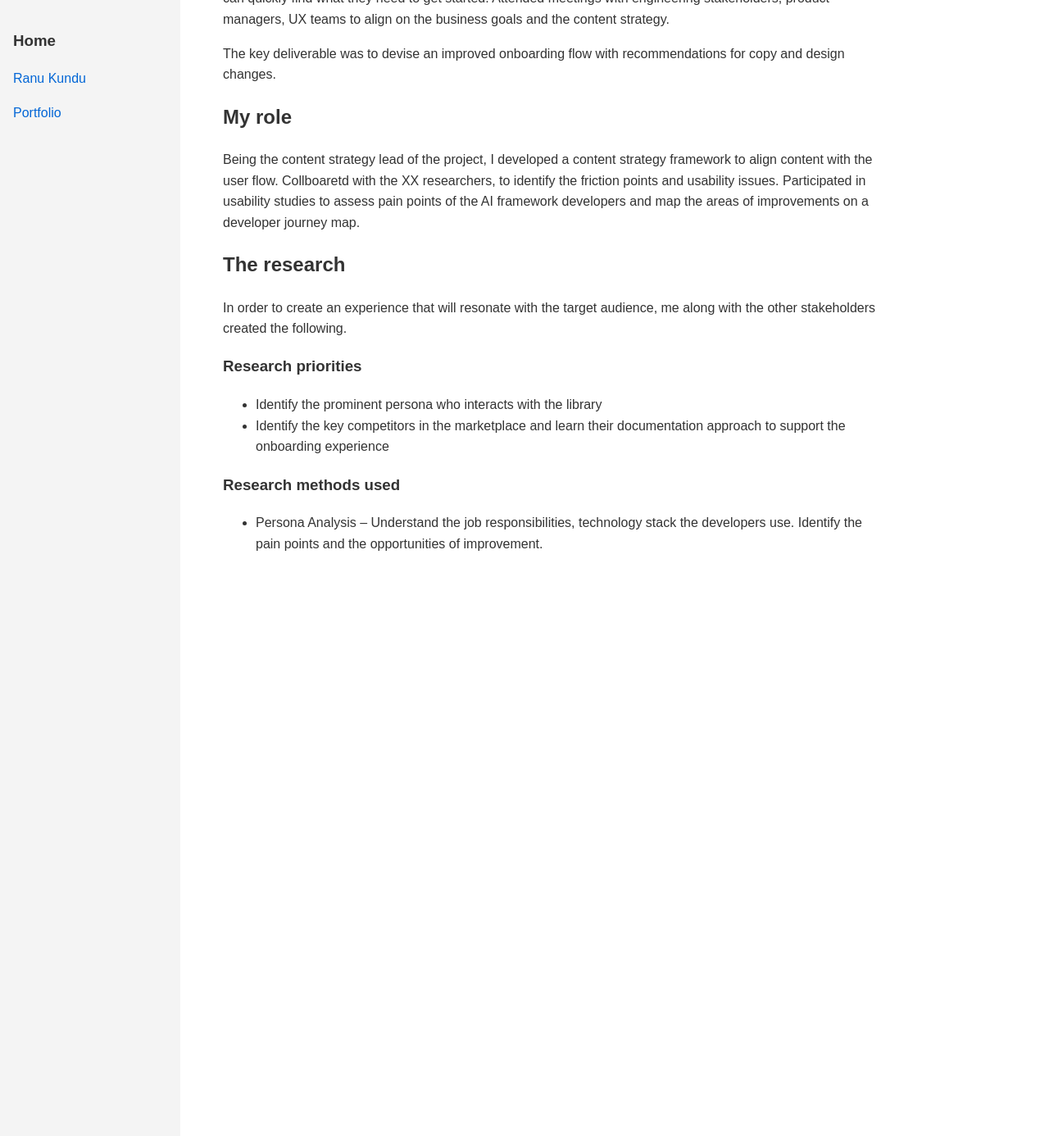
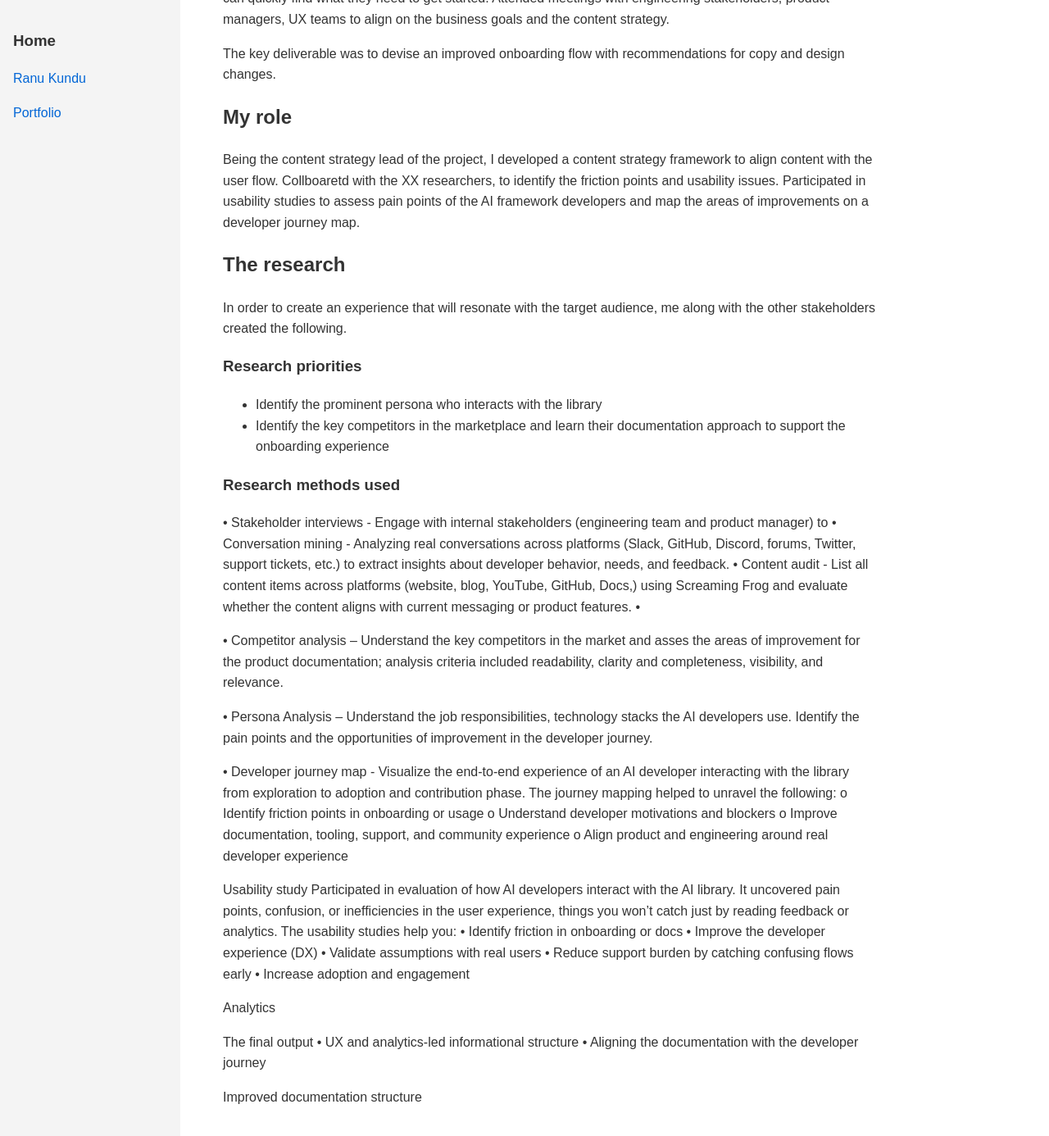
Before and after one commit to rai2412/contentcanvas, a Jekyll site: the page built from projects.md, in a window 1280 px wide and 1400 px high, scrolled down 176 px. Shown: the top 1386 px of the window at 82% size. Built offline with Jekyll 4.4.1, drawn with Linux system fonts in a browser that asks for light colours; before the commit the page ends 900 px from its top, so only the background shows below that.

Commit message:
Update projects.md

```diff
--- a/projects.md
+++ b/projects.md
@@ -25,4 +25,41 @@ In order to create an experience that will resonate with the target audience, me
 
 ### Research methods used
 
- - Persona Analysis – Understand the job responsibilities, technology stack the developers use. Identify the pain points and the opportunities of improvement.
+•	Stakeholder interviews - Engage with internal stakeholders (engineering team and product manager) to
+•	Conversation mining - Analyzing real conversations across platforms (Slack, GitHub, Discord, forums, Twitter, support tickets, etc.) to extract insights about developer behavior, needs, and feedback.
+•	Content audit - List all content items across platforms (website, blog, YouTube, GitHub, Docs,) using Screaming Frog and evaluate whether the content aligns with current messaging or product features.
+•
+
+•	Competitor analysis – Understand the key competitors in the market and asses the areas of improvement for the product documentation; analysis criteria included readability, clarity and completeness, visibility, and relevance.
+
+
+•	Persona Analysis – Understand the job responsibilities, technology stacks the AI developers use. Identify the pain points and the opportunities of improvement in the developer journey.
+
+
+•	Developer journey map - Visualize the end-to-end experience of an AI developer interacting with the library from exploration to adoption and contribution phase. The journey mapping helped to unravel the following:
+o	Identify friction points in onboarding or usage
+o	Understand developer motivations and blockers
+o	Improve documentation, tooling, support, and community experience
+o	Align product and engineering around real developer experience
+
+
+Usability study
+Participated in evaluation of how AI developers interact with the AI library. It uncovered pain points, confusion, or inefficiencies in the user experience, things you won’t catch just by reading feedback or analytics.
+The usability studies help you:
+•	Identify friction in onboarding or docs
+•	Improve the developer experience (DX)
+•	Validate assumptions with real users
+•	Reduce support burden by catching confusing flows early
+•	Increase adoption and engagement
+
+
+
+
+Analytics
+
+The final output
+•	UX and analytics-led informational structure
+•	Aligning the documentation with the developer journey
+
+
+Improved documentation structure
```
